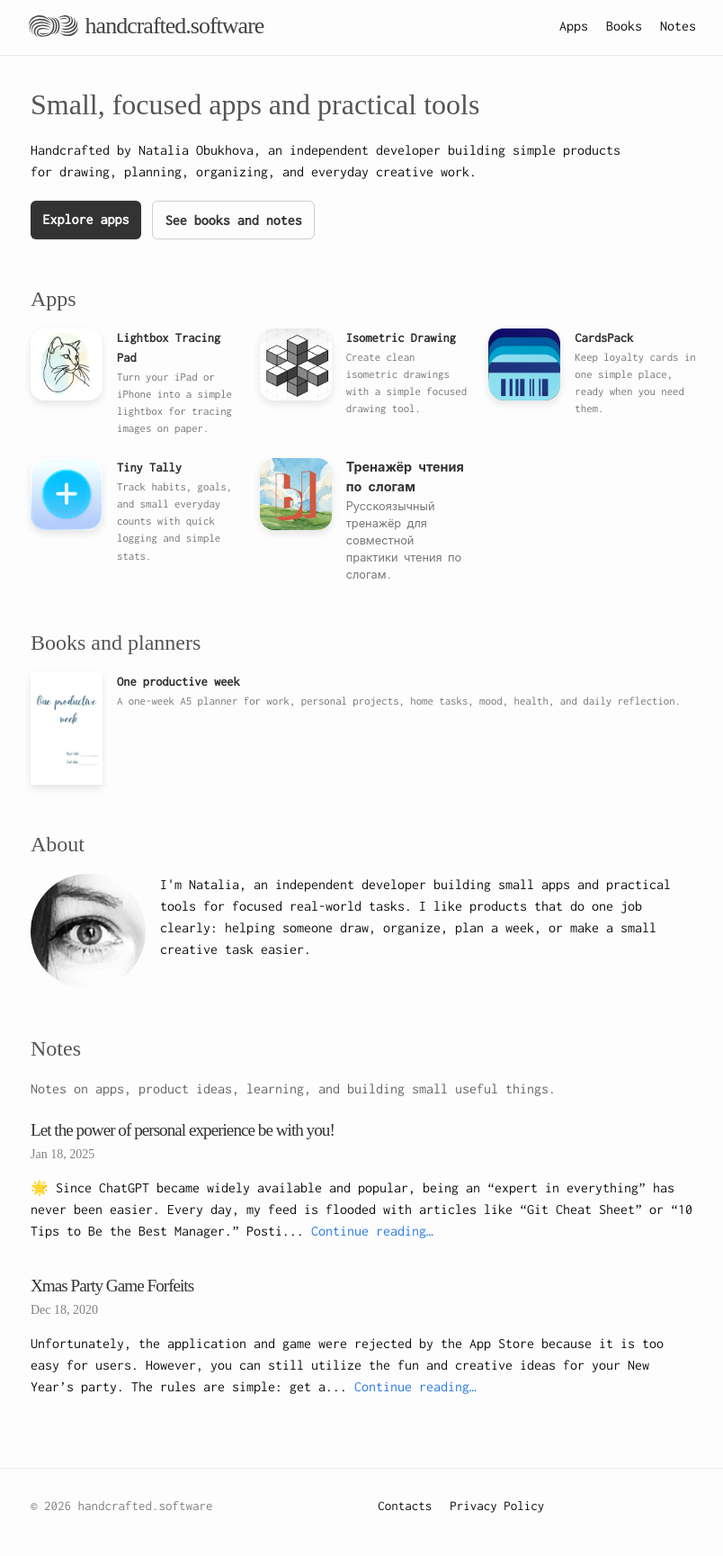
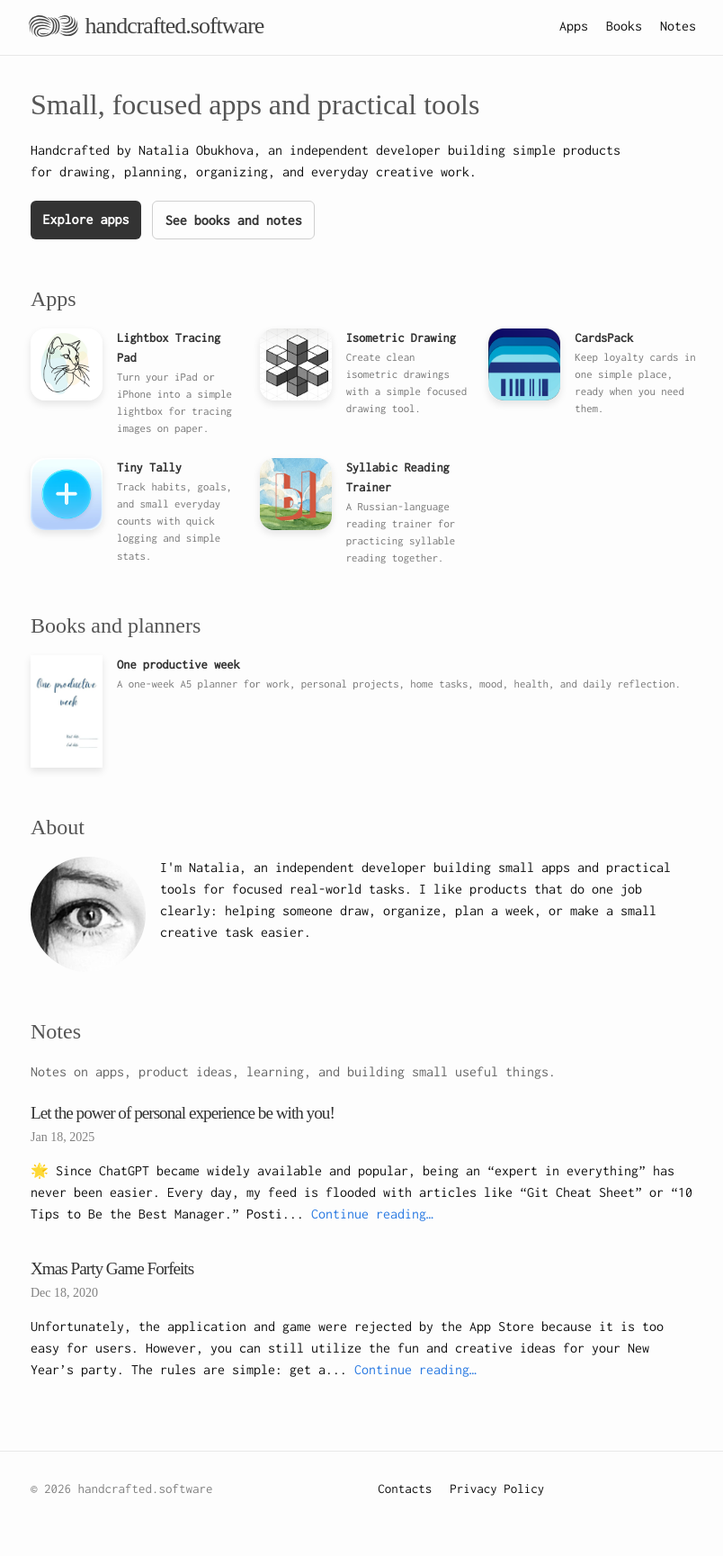
Before and after one commit to handcraftedsoftware/pages, a Jekyll site: the page built from index.md, in a window 1280 px wide. Shown: the whole page at 90% size, without its empty margins (236-1040 px from the left). Built offline with Jekyll 4.4.1, drawn with Linux system fonts in a browser that asks for light colours; some web fonts are replaced.

Commit message:
Use English label for Syllabic Reading card

```diff
--- a/_data/featured_ios_apps.yml
+++ b/_data/featured_ios_apps.yml
@@ -18,7 +18,7 @@
   image: "/assets/images/app-icons/tiny-tally.jpg"
   link: "/apps/tiny-tally"
 
-- name: "Тренажёр чтения по слогам"
-  description: "Русскоязычный тренажёр для совместной практики чтения по слогам."
+- name: "Syllabic Reading Trainer"
+  description: "A Russian-language reading trainer for practicing syllable reading together."
   image: "/assets/images/app-icons/syllabic-reading.jpg"
   link: "/apps/syllabic-reading"
```
